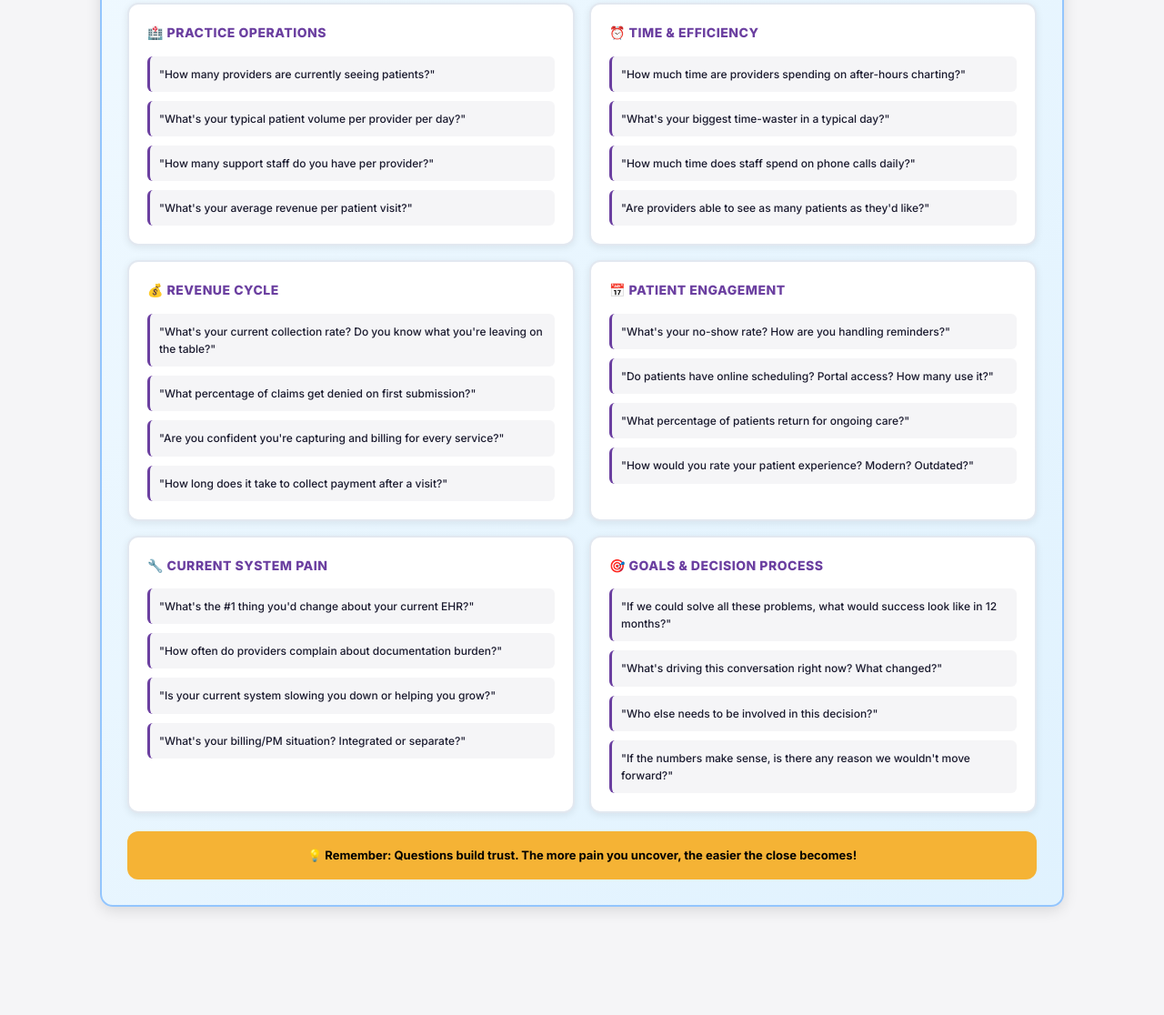
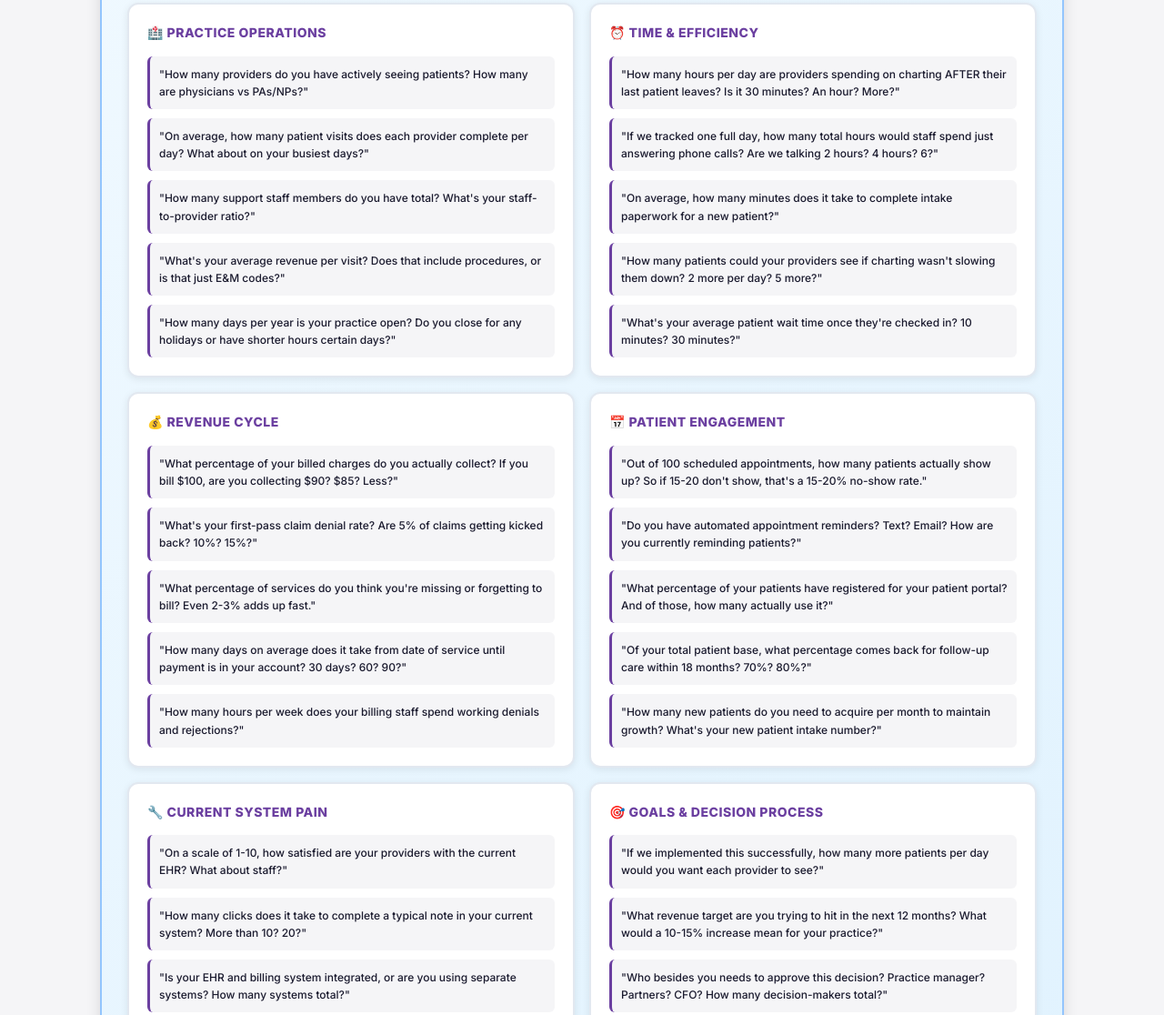
Before and after one commit to ZacharyVorsteg/Cost-Analysis, a plain HTML site: page index.html in a window 1280 px wide. Shown: the part 4424-5540 px from the top of the page at 91% size. Before the commit the page ends 5485 px from the top, so only its background shows below. Drawn offline with Linux system fonts and the light colour scheme.

Commit message:
Enhanced discovery questions with quantifiable metrics
- Made ALL questions specific and measurable
- Added concrete number examples in each question
- Practice Ops: Added staff ratios, exact patient counts, days open
- Time & Efficiency: Specific hours per day, intake times, wait times
- Revenue Cycle: Exact percentages for collection, denials, capture rates
- Patient Engagement: No-show rates, portal usage %, retention rates, intake numbers
- Current System: Satisfaction scores, clicks per note, downtime hours
- Goals: Revenue targets, patient volume increases, specific timelines
- Every question now prompts for a NUMBER she can use in calculations
- Maintains clarity while being highly actionable

```diff
--- a/index.html
+++ b/index.html
@@ -808,50 +808,56 @@
             <div class="discovery-grid">
                 <div class="discovery-category">
                     <div class="discovery-category-title">🏥 Practice Operations</div>
-                    <div class="discovery-question">"How many providers are currently seeing patients?"</div>
-                    <div class="discovery-question">"What's your typical patient volume per provider per day?"</div>
-                    <div class="discovery-question">"How many support staff do you have per provider?"</div>
-                    <div class="discovery-question">"What's your average revenue per patient visit?"</div>
+                    <div class="discovery-question">"How many providers do you have actively seeing patients? How many are physicians vs PAs/NPs?"</div>
+                    <div class="discovery-question">"On average, how many patient visits does each provider complete per day? What about on your busiest days?"</div>
+                    <div class="discovery-question">"How many support staff members do you have total? What's your staff-to-provider ratio?"</div>
+                    <div class="discovery-question">"What's your average revenue per visit? Does that include procedures, or is that just E&M codes?"</div>
+                    <div class="discovery-question">"How many days per year is your practice open? Do you close for any holidays or have shorter hours certain days?"</div>
                 </div>
 
                 <div class="discovery-category">
                     <div class="discovery-category-title">⏰ Time & Efficiency</div>
-                    <div class="discovery-question">"How much time are providers spending on after-hours charting?"</div>
-                    <div class="discovery-question">"What's your biggest time-waster in a typical day?"</div>
-                    <div class="discovery-question">"How much time does staff spend on phone calls daily?"</div>
-                    <div class="discovery-question">"Are providers able to see as many patients as they'd like?"</div>
+                    <div class="discovery-question">"How many hours per day are providers spending on charting AFTER their last patient leaves? Is it 30 minutes? An hour? More?"</div>
+                    <div class="discovery-question">"If we tracked one full day, how many total hours would staff spend just answering phone calls? Are we talking 2 hours? 4 hours? 6?"</div>
+                    <div class="discovery-question">"On average, how many minutes does it take to complete intake paperwork for a new patient?"</div>
+                    <div class="discovery-question">"How many patients could your providers see if charting wasn't slowing them down? 2 more per day? 5 more?"</div>
+                    <div class="discovery-question">"What's your average patient wait time once they're checked in? 10 minutes? 30 minutes?"</div>
                 </div>
 
                 <div class="discovery-category">
                     <div class="discovery-category-title">💰 Revenue Cycle</div>
-                    <div class="discovery-question">"What's your current collection rate? Do you know what you're leaving on the table?"</div>
-                    <div class="discovery-question">"What percentage of claims get denied on first submission?"</div>
-                    <div class="discovery-question">"Are you confident you're capturing and billing for every service?"</div>
-                    <div class="discovery-question">"How long does it take to collect payment after a visit?"</div>
+                    <div class="discovery-question">"What percentage of your billed charges do you actually collect? If you bill $100, are you collecting $90? $85? Less?"</div>
+                    <div class="discovery-question">"What's your first-pass claim denial rate? Are 5% of claims getting kicked back? 10%? 15%?"</div>
+                    <div class="discovery-question">"What percentage of services do you think you're missing or forgetting to bill? Even 2-3% adds up fast."</div>
+                    <div class="discovery-question">"How many days on average does it take from date of service until payment is in your account? 30 days? 60? 90?"</div>
+                    <div class="discovery-question">"How many hours per week does your billing staff spend working denials and rejections?"</div>
                 </div>
 
                 <div class="discovery-category">
                     <div class="discovery-category-title">📅 Patient Engagement</div>
-                    <div class="discovery-question">"What's your no-show rate? How are you handling reminders?"</div>
-                    <div class="discovery-question">"Do patients have online scheduling? Portal access? How many use it?"</div>
-                    <div class="discovery-question">"What percentage of patients return for ongoing care?"</div>
-                    <div class="discovery-question">"How would you rate your patient experience? Modern? Outdated?"</div>
+                    <div class="discovery-question">"Out of 100 scheduled appointments, how many patients actually show up? So if 15-20 don't show, that's a 15-20% no-show rate."</div>
+                    <div class="discovery-question">"Do you have automated appointment reminders? Text? Email? How are you currently reminding patients?"</div>
+                    <div class="discovery-question">"What percentage of your patients have registered for your patient portal? And of those, how many actually use it?"</div>
+                    <div class="discovery-question">"Of your total patient base, what percentage comes back for follow-up care within 18 months? 70%? 80%?"</div>
+                    <div class="discovery-question">"How many new patients do you need to acquire per month to maintain growth? What's your new patient intake number?"</div>
                 </div>
 
                 <div class="discovery-category">
                     <div class="discovery-category-title">🔧 Current System Pain</div>
-                    <div class="discovery-question">"What's the #1 thing you'd change about your current EHR?"</div>
-                    <div class="discovery-question">"How often do providers complain about documentation burden?"</div>
-                    <div class="discovery-question">"Is your current system slowing you down or helping you grow?"</div>
-                    <div class="discovery-question">"What's your billing/PM situation? Integrated or separate?"</div>
+                    <div class="discovery-question">"On a scale of 1-10, how satisfied are your providers with the current EHR? What about staff?"</div>
+                    <div class="discovery-question">"How many clicks does it take to complete a typical note in your current system? More than 10? 20?"</div>
+                    <div class="discovery-question">"Is your EHR and billing system integrated, or are you using separate systems? How many systems total?"</div>
+                    <div class="discovery-question">"When was the last time your EHR went down? How often does that happen? How many hours of lost productivity?"</div>
+                    <div class="discovery-question">"How many support tickets or help desk calls do you submit per month for EHR issues?"</div>
                 </div>
 
                 <div class="discovery-category">
                     <div class="discovery-category-title">🎯 Goals & Decision Process</div>
-                    <div class="discovery-question">"If we could solve all these problems, what would success look like in 12 months?"</div>
-                    <div class="discovery-question">"What's driving this conversation right now? What changed?"</div>
-                    <div class="discovery-question">"Who else needs to be involved in this decision?"</div>
-                    <div class="discovery-question">"If the numbers make sense, is there any reason we wouldn't move forward?"</div>
+                    <div class="discovery-question">"If we implemented this successfully, how many more patients per day would you want each provider to see?"</div>
+                    <div class="discovery-question">"What revenue target are you trying to hit in the next 12 months? What would a 10-15% increase mean for your practice?"</div>
+                    <div class="discovery-question">"Who besides you needs to approve this decision? Practice manager? Partners? CFO? How many decision-makers total?"</div>
+                    <div class="discovery-question">"What's your timeline for making a change? Are you looking at 30 days? 60 days? End of quarter?"</div>
+                    <div class="discovery-question">"If the ROI shows you'd save $300K annually for a $40K investment, is there anything that would stop you from moving forward?"</div>
                 </div>
             </div>
 
```
